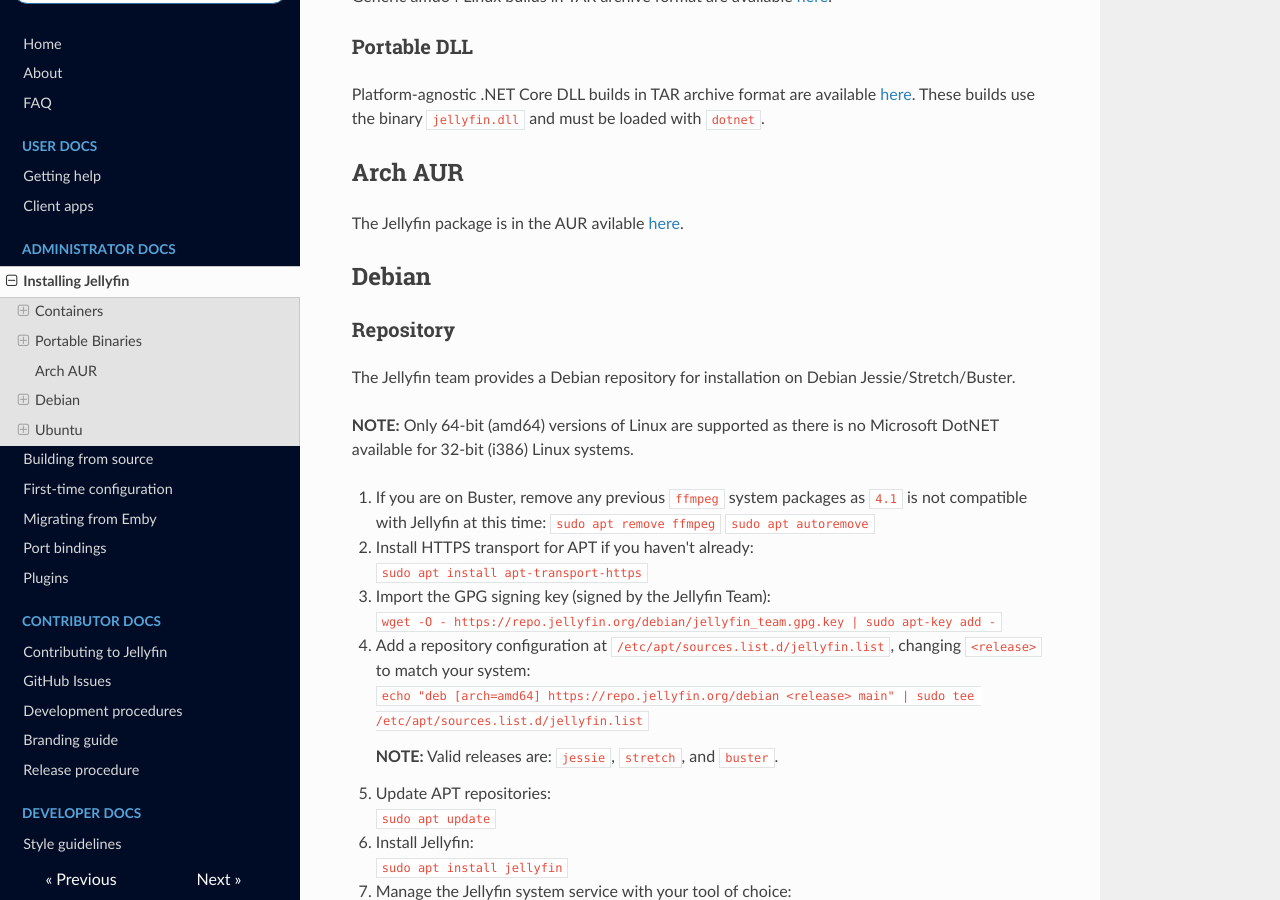
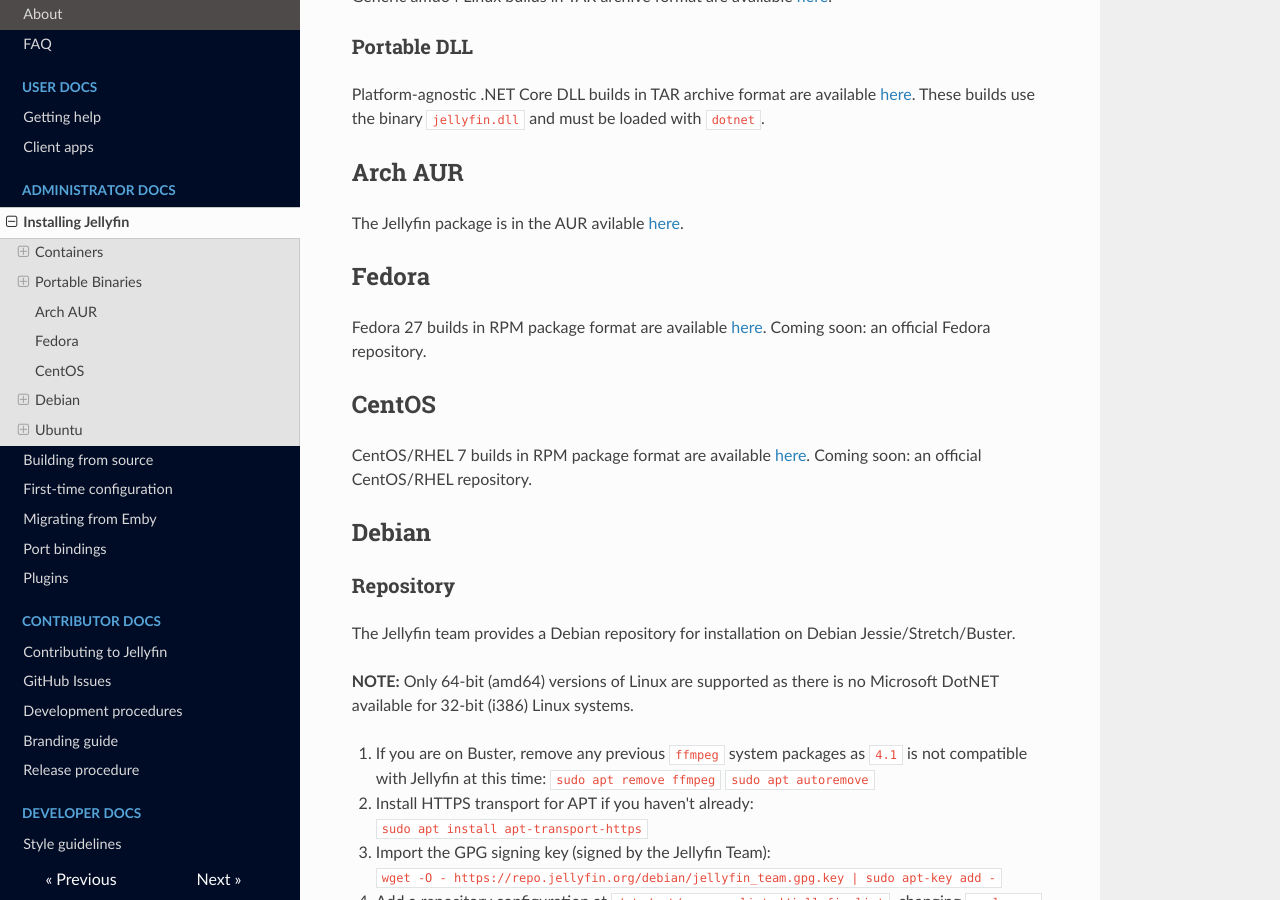
Before and after one commit to jellyfin-archive/jellyfin-docs, an MkDocs documentation site: the page built from docs/administrator-docs/installing.md, in a window 1280 px wide and 900 px high, scrolled down 1237 px. Built offline with MkDocs 1.6.1, drawn with Linux system fonts in a browser that asks for light colours; nearby versions of some CDN libraries; old or Windows-style settings are respelled for this version of MkDocs.

Commit message:
Add links and sections for Fedora and CentOS

```diff
--- a/docs/administrator-docs/installing.md
+++ b/docs/administrator-docs/installing.md
@@ -50,6 +50,14 @@ Platform-agnostic .NET Core DLL builds in TAR archive format are available [here
 ## Arch AUR
 
 The Jellyfin package is in the AUR avilable [here](https://aur.archlinux.org/packages/jellyfin-git/).
+
+## Fedora
+
+Fedora 27 builds in RPM package format are available [here](https://repo.jellyfin.org/releases/server/fedora). Coming soon: an official Fedora repository.
+
+## CentOS
+
+CentOS/RHEL 7 builds in RPM package format are available [here](https://repo.jellyfin.org/releases/server/centos). Coming soon: an official CentOS/RHEL repository.
 
 ## Debian
 
```
Also changed, not shown: docs/index.md (+2 -0 lines).
